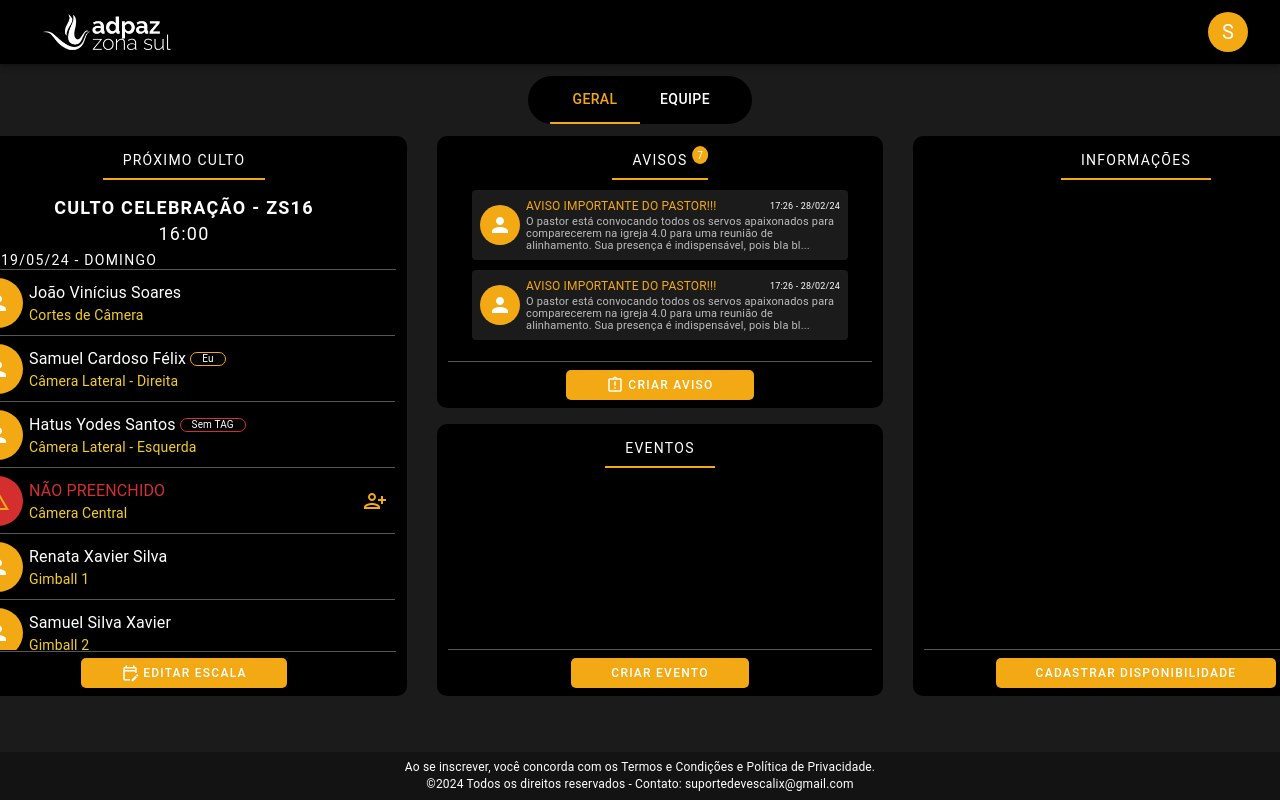
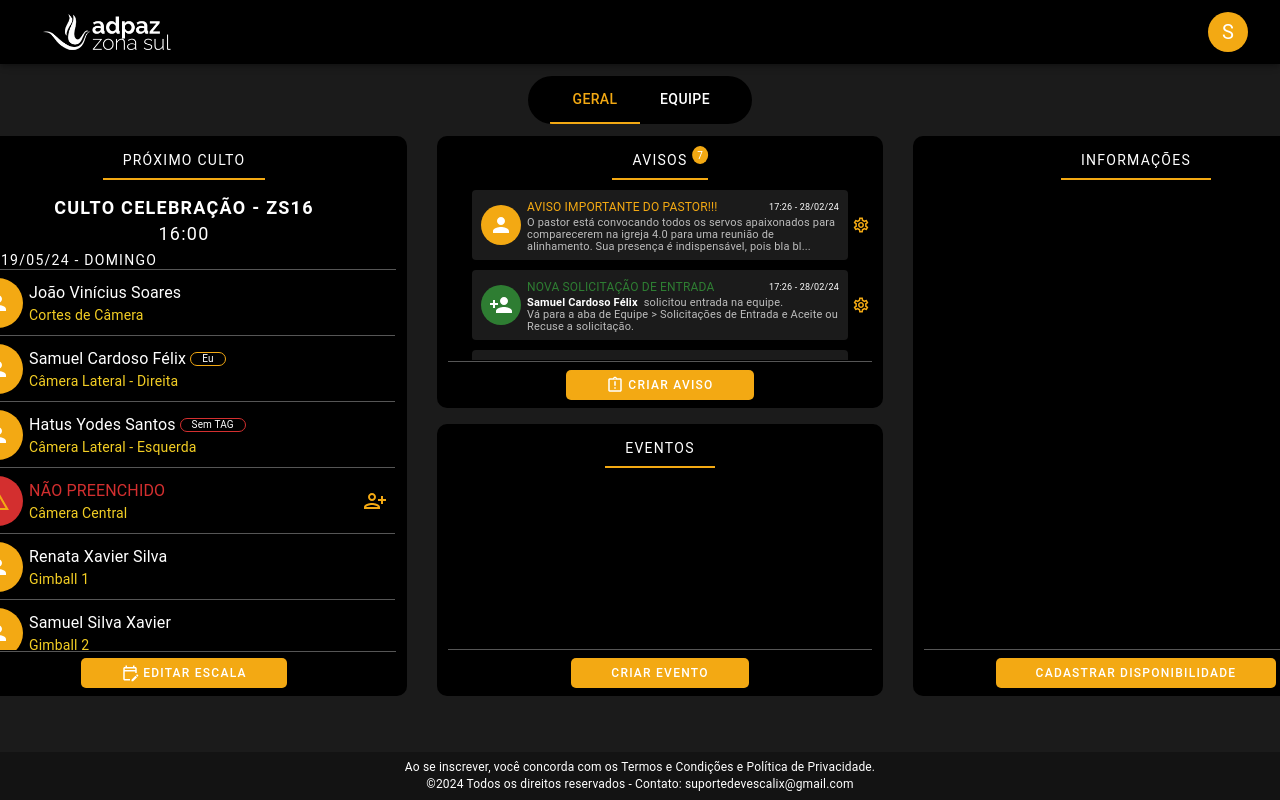
Before and after one commit to SamuelCFelix/Escala-Frontend, a React (Create React App) app: page /home in a window 1280 px wide. Built offline with nearby package versions, Linux system fonts and the light colour scheme; no server answers.

Commit message:
continuação dos cards de avisos

```diff
--- a/src/pages/home/paginaGeral/index.js
+++ b/src/pages/home/paginaGeral/index.js
@@ -2,12 +2,15 @@ import {
   AssignmentLateOutlined,
   CalendarMonthOutlined,
   Close,
+  CloudOutlined,
   EditCalendarOutlined,
   Person,
+  PersonAdd,
   PersonAddAlt1Outlined,
   PersonRemoveAlt1Outlined,
   ReportProblemOutlined,
   SaveOutlined,
+  SettingsOutlined,
 } from "@mui/icons-material";
 import {
   Avatar,
@@ -16,6 +19,7 @@ import {
   Chip,
   Divider,
   IconButton,
+  Stack,
   Typography,
 } from "@mui/material";
 import { useState } from "react";
@@ -221,8 +225,11 @@ const styles = {
     alignItems: "center",
     justifyContent: "flex-start",
     gap: "6px",
+    padding: "6px 8px",
+    border: "1px solid transparent",
+    borderRadius: "4px",
+    boxSizing: "border-box",
     textTransform: "none",
-    mb: "10px",
   },
   boxAreaConteudoAviso: {
     display: "flex",
@@ -273,6 +280,19 @@ const styles = {
     fontSize: "10px",
     padding: "1px 5px",
     paddingTop: "2px",
+  },
+  iconConfigAviso: {
+    position: "absolute",
+    right: "-30px",
+    top: "50%",
+    transform: "translateY(-50%)",
+  },
+  boxTextDestaqueAviso: {
+    width: "100%",
+    display: "flex",
+    alignItems: "center",
+    justifyContent: "flex-start",
+    gap: "6px",
   },
 };
 
@@ -507,6 +527,7 @@ const PaginaGeral = () => {
             </Box>
           </Box>
           <Box sx={{ ...styles.areaConteudoCard, overflowY: "auto" }}>
+            <Box position={"relative"} mb={"10px"}>
               <Button
                 onClick={() => {
                   setOpenModalAviso(true);
@@ -534,28 +555,178 @@ const PaginaGeral = () => {
                   </Typography>
                 </Box>
               </Button>
-            <Button sx={styles.boxAviso}>
+              <IconButton sx={styles.iconConfigAviso}>
+                <SettingsOutlined
+                  sx={{
+                    color: "#F3A913",
+                    fontSize: "18px",
+                  }}
+                />
+              </IconButton>
+            </Box>
+
+            <Box position={"relative"} mb={"10px"}>
+              <Box sx={styles.boxAviso}>
                 <Avatar
-                sx={{ ...styles.avatarIcon, width: "40px", height: "40px" }}
+                  sx={{
+                    ...styles.avatarIcon,
+                    width: "40px",
+                    height: "40px",
+                    background: "#2E7D32",
+                  }}
                 >
-                <Person sx={{ fontSize: "24px" }} />
+                  <PersonAdd sx={{ fontSize: "24px" }} />
                 </Avatar>
                 <Box sx={styles.boxAreaConteudoAviso}>
                   <Box sx={styles.boxAreaTituloDate}>
-                  <Typography sx={styles.dataTextTituloAviso}>
-                    AVISO IMPORTANTE DO PASTOR!!!
+                    <Typography
+                      sx={{ ...styles.dataTextTituloAviso, color: "#2E7D32" }}
+                    >
+                      NOVA SOLICITAÇÃO DE ENTRADA
                     </Typography>
                     <Typography sx={styles.dataTextDateAviso}>
                       17:26 - 28/02/24
                     </Typography>
                   </Box>
+                  <Box sx={styles.boxTextDestaqueAviso}>
+                    <Typography
+                      sx={{
+                        ...styles.dataTextAviso,
+                        fontWeight: 600,
+                        color: "#ffffff",
+                      }}
+                    >
+                      Samuel Cardoso Félix
+                    </Typography>
                     <Typography sx={styles.dataTextAviso}>
-                  O pastor está convocando todos os servos apaixonados para
-                  comparecerem na igreja 4.0 para uma reunião de alinhamento.
-                  Sua presença é indispensável, pois bla bl...
+                      solicitou entrada na equipe.
+                    </Typography>
+                  </Box>
+                  <Typography sx={styles.dataTextAviso}>
+                    Vá para a aba de Equipe {`>`} Solicitações de Entrada e
+                    Aceite ou Recuse a solicitação.
+                  </Typography>
+                </Box>
+              </Box>
+              <IconButton sx={styles.iconConfigAviso}>
+                <SettingsOutlined
+                  sx={{
+                    color: "#F3A913",
+                    fontSize: "18px",
+                  }}
+                />
+              </IconButton>
+            </Box>
+
+            <Box position={"relative"} mb={"10px"}>
+              <Button
+                onClick={() => {
+                  setOpenModalAviso(true);
+                }}
+                sx={styles.boxAviso}
+              >
+                <Avatar
+                  sx={{
+                    ...styles.avatarIcon,
+                    width: "40px",
+                    height: "40px",
+                    background: "#00A7CC",
+                  }}
+                >
+                  <CloudOutlined sx={{ fontSize: "24px" }} />
+                </Avatar>
+                <Box sx={styles.boxAreaConteudoAviso}>
+                  <Box sx={styles.boxAreaTituloDate}>
+                    <Typography
+                      sx={{ ...styles.dataTextTituloAviso, color: "#00A7CC" }}
+                    >
+                      AVISO DO SISTEMA
+                    </Typography>
+                    <Typography sx={styles.dataTextDateAviso}>
+                      17:26 - 28/02/24
+                    </Typography>
+                  </Box>
+                  <Box sx={styles.boxTextDestaqueAviso}>
+                    <Typography
+                      sx={{
+                        ...styles.dataTextAviso,
+                        fontWeight: 600,
+                        color: "#ffffff",
+                      }}
+                    >
+                      Nova atualização!
+                    </Typography>
+                  </Box>
+                  <Typography sx={styles.dataTextAviso}>
+                    Agora em nosso sistema está disponível a função tal que fará
+                    tal coisa, teste agora!
                   </Typography>
                 </Box>
               </Button>
+              <IconButton sx={styles.iconConfigAviso}>
+                <SettingsOutlined
+                  sx={{
+                    color: "#F3A913",
+                    fontSize: "18px",
+                  }}
+                />
+              </IconButton>
+            </Box>
+
+            <Box position={"relative"} mb={"10px"}>
+              <Button
+                onClick={() => {
+                  setOpenModalAviso(true);
+                }}
+                sx={styles.boxAviso}
+              >
+                <Avatar
+                  sx={{
+                    ...styles.avatarIcon,
+                    width: "40px",
+                    height: "40px",
+                    background: "#D32F2F",
+                  }}
+                >
+                  <CloudOutlined sx={{ fontSize: "24px" }} />
+                </Avatar>
+                <Box sx={styles.boxAreaConteudoAviso}>
+                  <Box sx={styles.boxAreaTituloDate}>
+                    <Typography
+                      sx={{ ...styles.dataTextTituloAviso, color: "#D32F2F" }}
+                    >
+                      NÃO PREENCHIDO
+                    </Typography>
+                    <Typography sx={styles.dataTextDateAviso}>
+                      17:26 - 28/02/24
+                    </Typography>
+                  </Box>
+                  <Box sx={styles.boxTextDestaqueAviso}>
+                    <Typography
+                      sx={{
+                        ...styles.dataTextAviso,
+                        fontWeight: 600,
+                        color: "#ffffff",
+                      }}
+                    >
+                      Nova atualização!
+                    </Typography>
+                  </Box>
+                  <Typography sx={styles.dataTextAviso}>
+                    Agora em nosso sistema está disponível a função tal que fará
+                    tal coisa, teste agora!
+                  </Typography>
+                </Box>
+              </Button>
+              <IconButton sx={styles.iconConfigAviso}>
+                <SettingsOutlined
+                  sx={{
+                    color: "#F3A913",
+                    fontSize: "18px",
+                  }}
+                />
+              </IconButton>
+            </Box>
           </Box>
           <Box sx={styles.boxAreaBotaoCard}>
             <Divider sx={styles.divider} />
```
Lines whose indentation alone changed are shown as unchanged.
